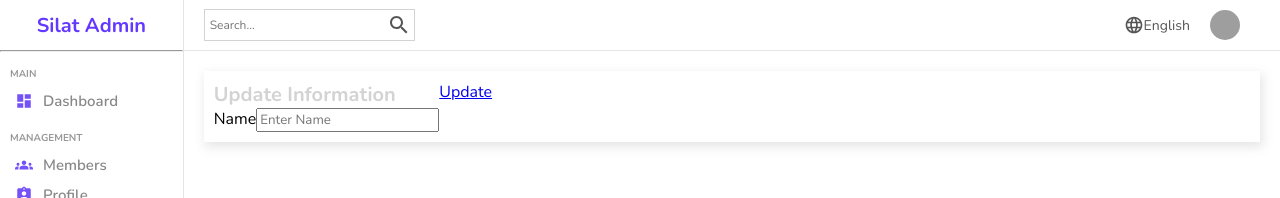
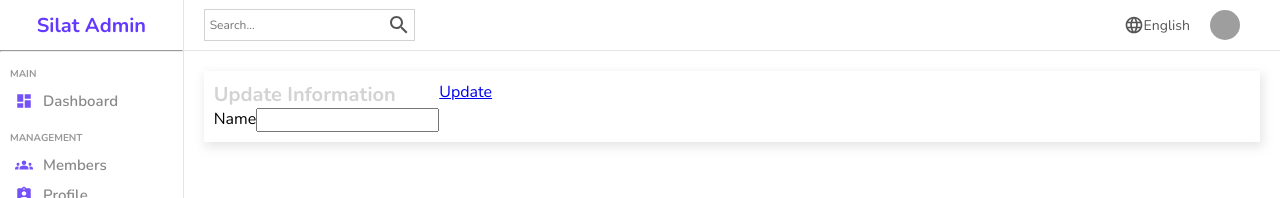
Before and after one commit to MFadjarshah/admin-silat-CRUD, a React (Create React App) app in the folder frontend/: page /members/edit/1 in a window 1280 px wide. Shown: the top 198 px of the page. Built offline with nearby package versions, Linux system fonts and the light colour scheme; no server answers; grey boxes are pictures that could not be loaded.

Commit message:
commit as per 13/12/2024

```diff
--- a/frontend/src/pages/edit/Edit.jsx
+++ b/frontend/src/pages/edit/Edit.jsx
@@ -1,4 +1,4 @@
-import { useState } from "react";
+import { useEffect, useState } from "react";
 import Navbar from "../../components/navbar/Navbar";
 import Sidebar from "../../components/sidebar/Sidebar";
 import "./edit.scss";
@@ -6,14 +6,22 @@ import axios from "axios";
 import { Link, useParams } from "react-router-dom";
 
 const Edit = () => {
+  const [student, setStudent] = useState("");
   const [name, setName] = useState("");
-
   const { id } = useParams();
 
   const handleSubmit = (event) => {
     event.preventDefault();
     axios.put("http://localhost:8081" + id, { name });
   };
+
+  // Fetch the single's data from the server
+  useEffect(() => {
+    axios
+      .get("http://localhost:8081/members/view/" + id)
+      .then((res) => setStudent(res.data))
+      .catch((err) => console.log(err));
+  }, [id]);
 
   return (
     <div className="edit">
@@ -27,7 +35,7 @@ const Edit = () => {
               <label htmlFor="">Name</label>
               <input
                 type="text"
-                placeholder="Enter Name"
+                placeholder={student.name}
                 className="form-control"
                 onChange={(e) => setName(e.target.value)}
               />
--- a/frontend/src/pages/new/New.jsx
+++ b/frontend/src/pages/new/New.jsx
@@ -3,8 +3,8 @@ import Sidebar from "../../components/sidebar/Sidebar";
 import Navbar from "../../components/navbar/Navbar";
 import DriveFolderUploadOutlinedIcon from "@mui/icons-material/DriveFolderUploadOutlined";
 import { useState } from "react";
+import { useNavigate } from "react-router-dom";
 import axios from "axios";
-import { useNavigate } from "react-router-dom";
 
 const New = () => {
   const [file, setFile] = useState("");
```
